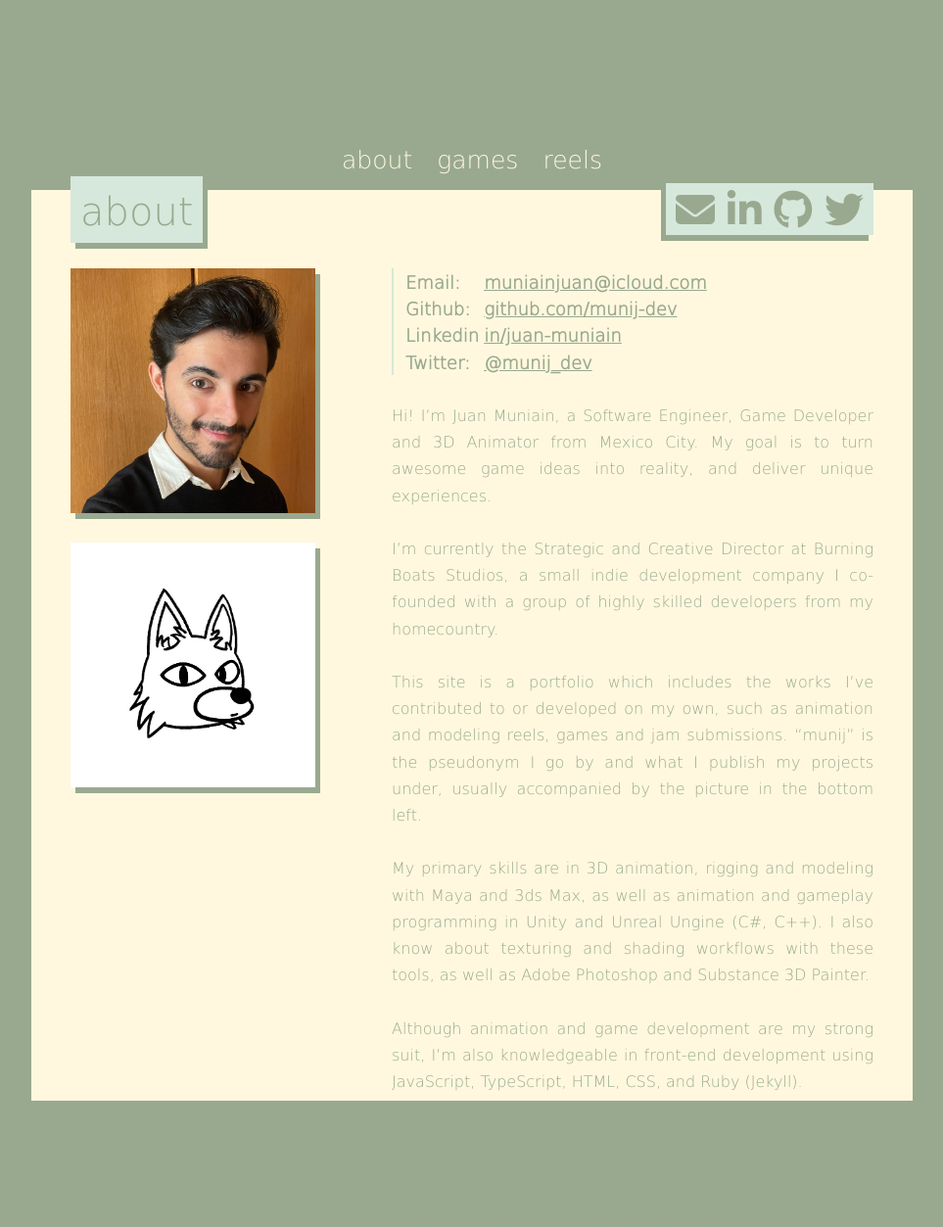
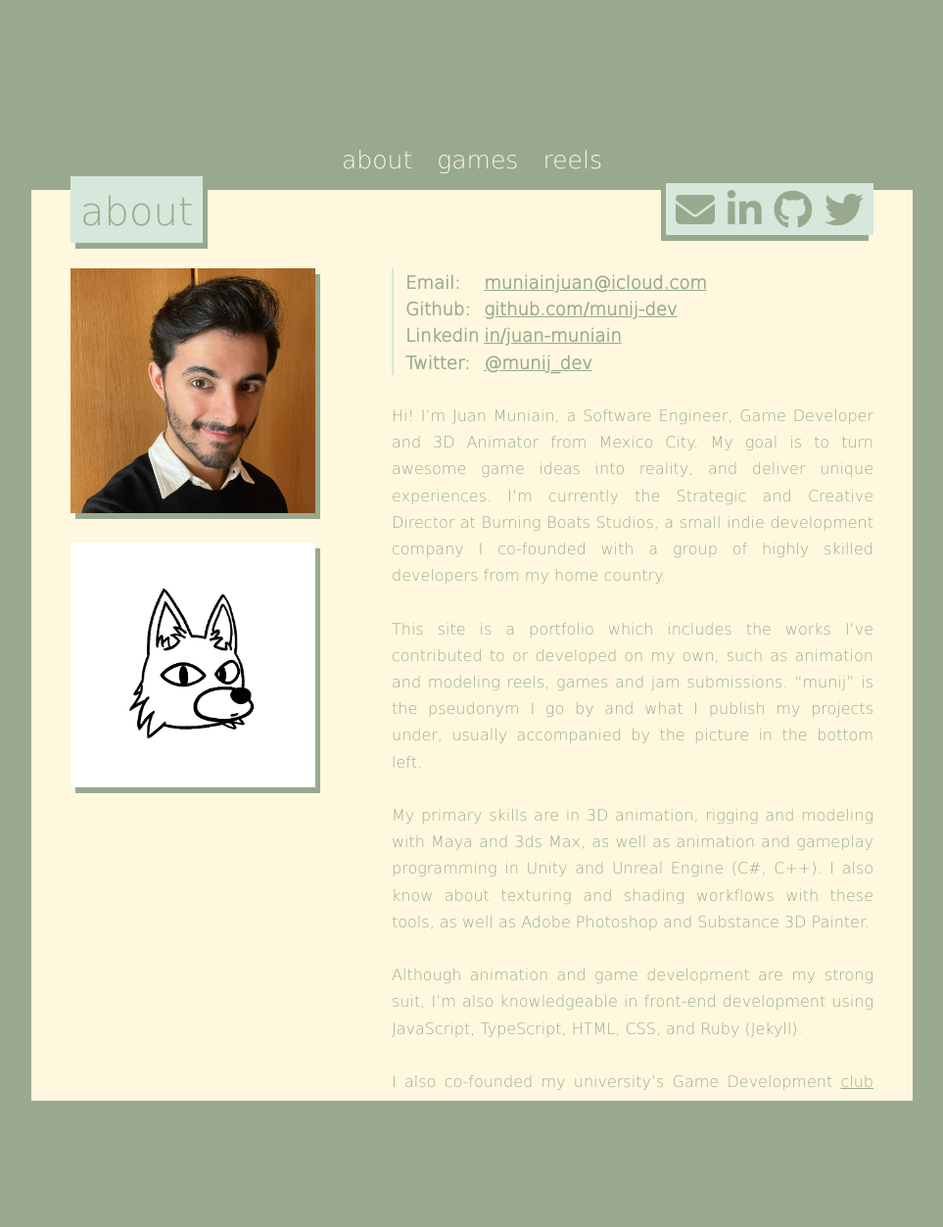
Before and after one commit to munjidev/munjidev.github.io, a Jekyll site: the page built from about.md, in a window 1280 px wide. Shown: the whole page at 98% size, without its empty margins (182-1145 px from the left). Built offline with Jekyll 4.4.1, drawn with Linux system fonts in a browser that asks for light colours; after the commit the page ends 1199 px from its top, so only the background shows below that.

Commit message:
Fix typos

```diff
--- a/about.md
+++ b/about.md
@@ -6,19 +6,16 @@ permalink: /about/
 
 <br/>
 
-Hi! I'm Juan Muniain, a Software Engineer, Game Developer and 3D Animator from Mexico City. My goal is to turn awesome game ideas into reality, and deliver unique experiences.
-<br/>
-<br/>
-I'm currently the Strategic and Creative Director at Burning Boats Studios, a small indie development company I co-founded with a group of highly skilled developers from my homecountry.
+Hi! I'm Juan Muniain, a Software Engineer, Game Developer and 3D Animator from Mexico City. My goal is to turn awesome game ideas into reality, and deliver unique experiences. I'm currently the Strategic and Creative Director at Burning Boats Studios, a small indie development company I co-founded with a group of highly skilled developers from my home country.
 <br/>
 <br/>
 This site is a portfolio which includes the works I’ve contributed to or developed on my own, such as animation and modeling reels, games and jam submissions. "munij" is the pseudonym I go by and what I publish my projects under, usually accompanied by the picture in the bottom left.
 <br/>
 <br/>
-My primary skills are in 3D animation, rigging and modeling with Maya and 3ds Max, as well as animation and gameplay programming in Unity and Unreal Ungine (C#, C++). I also know about texturing and shading workflows with these tools, as well as Adobe Photoshop and Substance 3D Painter.
+My primary skills are in 3D animation, rigging and modeling with Maya and 3ds Max, as well as animation and gameplay programming in Unity and Unreal Engine (C#, C++). I also know about texturing and shading workflows with these tools, as well as Adobe Photoshop and Substance 3D Painter.
 <br/>
 <br/>
 Although animation and game development are my strong suit, I'm also knowledgeable in front-end development using JavaScript, TypeScript, HTML, CSS, and Ruby (Jekyll).
 <br/>
 <br/>
-I also co-founded my university's Game Development [club](https://www.instagram.com/gamedevs.csf/) with the goal of creating a network of students from multiple faculties, and aiding newcomers. The club usually hosts game jams and seminars of various topics.
+I also co-founded my university's Game Development [club](https://www.instagram.com/gamedevs.csf/) with the goal of creating a network of students from multiple faculties, and aiding newcomers. The club usually hosts game jams and seminars on various topics.
```
